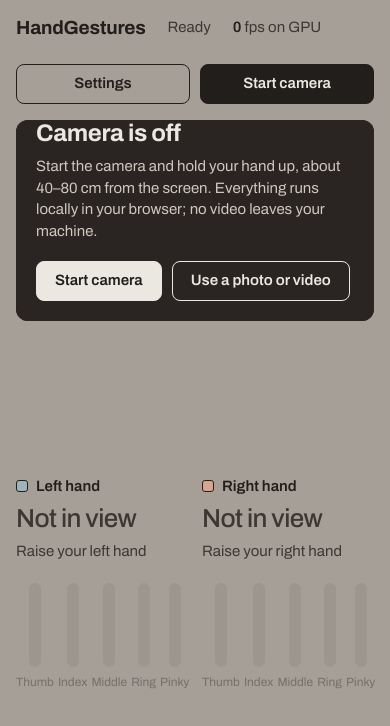
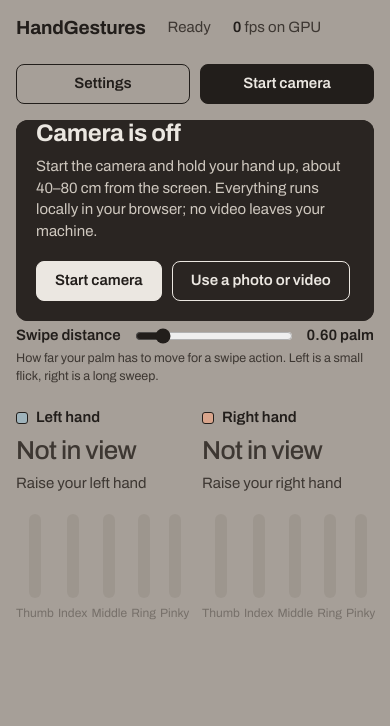
Before and after one commit to ttttima/HandTracking, a website built with Vite: page index.html in a window 390 px wide. Built offline with nearby package versions, Linux system fonts and the light colour scheme; files whose address does not match are found by name; what @mediapipe/tasks-vision would draw is missing.

Commit message:
Swipe distance slider under the camera picture
Same value as Settings > Sensitivity > Swipe distance; the two stay in
sync and the value is saved. The picture is a little shorter so the
slider fits on screen.

Co-Authored-By: Claude Opus 5.5 <noreply@anthropic.com>

```diff
--- a/index.html
+++ b/index.html
@@ -44,6 +44,12 @@
           </div>
         </div>
 
+        <div class="tune" id="tune">
+          <label for="swipe-distance">Swipe distance</label>
+          <input type="range" id="swipe-distance" min="0.2" max="3" step="0.05" aria-describedby="swipe-distance-hint" />
+          <output id="swipe-distance-out" for="swipe-distance"></output>
+          <small id="swipe-distance-hint">How far your palm has to move for a swipe action. Left is a small flick, right is a long sweep.</small>
+        </div>
         <section class="hand" id="hand-right" data-side="Right" data-present="false" aria-label="Right hand">
           <h2 class="hand-name"><i class="swatch" aria-hidden="true"></i>Right hand</h2>
           <p class="sign" data-role="sign">Not in view</p>
--- a/src/app.ts
+++ b/src/app.ts
@@ -32,6 +32,7 @@ import type { HandFeatures, HandGestureState } from './types';
 import { Dashboard } from './ui/dashboard';
 import { $ } from './ui/dom';
 import { SettingsPanel } from './ui/settingsPanel';
+import { SwipeSlider } from './ui/swipeSlider';
 import { PcController, type ControlOptions } from './control/pcController';
 
 const CONTROL_STORAGE = 'handgestures.control.v1';
@@ -62,6 +63,7 @@ export class HandTrackingApp {
   readonly actions = new ActionMapper(this.bus);
   readonly ui = new Dashboard();
   private settings = new SettingsPanel();
+  private swipeSlider = new SwipeSlider();
   private renderer = new SkeletonRenderer($('overlay') as HTMLCanvasElement);
   private air = new AirCanvas($('air-canvas') as HTMLCanvasElement);
   /** Present only in the desktop app (Electron preload provides window.pcControl). */
@@ -103,6 +105,7 @@ export class HandTrackingApp {
     loadSnapping();
     loadKeybinds();
     this.settings.refresh();
+    this.swipeSlider.refresh();
     this.restoreFlags();
     this.bindControls();
     this.bindEvents();
@@ -242,6 +245,7 @@ export class HandTrackingApp {
     this.lastVideoTime = -1;
     this.frameSize = { w: src.width, h: src.height };
     this.stage.style.setProperty('--ar', String(src.width / Math.max(1, src.height)));
+    document.getElementById('tune')?.style.setProperty('--ar', String(src.width / Math.max(1, src.height)));
     this.video.hidden = src.kind === 'image';
     this.image.hidden = src.kind !== 'image';
     this.ui.setEmpty(null);
--- a/src/styles.css
+++ b/src/styles.css
@@ -70,21 +70,34 @@ kbd { font: inherit; font-weight: 600; padding: 0 5px; border: 1px solid var(--r
 
 /* ── Layout: left hand | picture | right hand ─────────────────────────── */
 .layout {
-  flex: 1; display: grid; align-items: start; gap: 28px;
+  flex: 1; display: grid; align-items: start; align-content: start; gap: 28px;
   grid-template-columns: minmax(220px, 1fr) minmax(0, 3.4fr) minmax(220px, 1fr);
-  grid-template-areas: 'left stage right';
+  grid-template-areas: 'left stage right' '. tune .';
 }
 /* Without mirroring the camera shows your left hand on the right, so the panels follow it. */
-.layout.unmirrored { grid-template-areas: 'right stage left'; }
+.layout.unmirrored { grid-template-areas: 'right stage left' '. tune .'; }
+#hand-left { grid-row: 1 / span 2; }
+#hand-right { grid-row: 1 / span 2; }
 #hand-left { grid-area: left; }
 #hand-right { grid-area: right; }
 .stage { grid-area: stage; }
+
+/* ── Swipe distance, under the picture ─────────────────────────────────── */
+.tune {
+  grid-area: tune; justify-self: center; width: min(100%, calc((100vh - 185px) * var(--ar, 1.7778)));
+  display: grid; grid-template-columns: auto 1fr auto; align-items: center; column-gap: 14px; row-gap: 2px;
+  margin-top: -14px;
+}
+.tune label { font-weight: 600; }
+.tune input { width: 100%; accent-color: var(--soot); margin: 0; }
+.tune output { min-width: 6.5ch; text-align: right; font-weight: 600; }
+.tune small { grid-column: 1 / -1; color: var(--ink-2); font-size: 12.5px; }
 
 /* ── Picture ───────────────────────────────────────────────────────────── */
 .stage {
   --ar: 1.7778;
   position: relative; justify-self: center;
-  width: min(100%, calc((100vh - 120px) * var(--ar))); aspect-ratio: var(--ar);
+  width: min(100%, calc((100vh - 185px) * var(--ar))); aspect-ratio: var(--ar);
   border-radius: 12px; overflow: hidden; background: var(--film);
 }
 .stage video, .stage img, .stage .layer { position: absolute; inset: 0; width: 100%; height: 100%; }
@@ -181,8 +194,10 @@ kbd { font: inherit; font-weight: 600; padding: 0 5px; border: 1px solid var(--r
 
 /* ── Smaller screens: picture on top, both hands side by side below ────── */
 @media (max-width: 1100px) {
-  .layout { grid-template-columns: 1fr 1fr; grid-template-areas: 'stage stage' 'left right'; }
-  .layout.unmirrored { grid-template-areas: 'stage stage' 'right left'; }
+  .layout { grid-template-columns: 1fr 1fr; grid-template-areas: 'stage stage' 'tune tune' 'left right'; }
+  .layout.unmirrored { grid-template-areas: 'stage stage' 'tune tune' 'right left'; }
+  #hand-left, #hand-right { grid-row: auto; }
+  .tune { width: min(100%, calc((100vh - 300px) * var(--ar, 1.7778))); }
   .stage { width: min(100%, calc((100vh - 300px) * var(--ar))); }
 }
 @media (max-width: 640px) {
--- a/src/ui/settingsPanel.ts
+++ b/src/ui/settingsPanel.ts
@@ -4,6 +4,7 @@ import {
 } from '../config';
 import { $, el } from './dom';
 import { saveSnapping, snapping } from '../control/angleSnap';
+import { THRESHOLDS_CHANGED } from './swipeSlider';
 
 export class SettingsPanel {
   private drawer = $('settings');
@@ -33,6 +34,7 @@ export class SettingsPanel {
         input.addEventListener('input', () => {
           thresholds[f.key] = Number(input.value);
           this.renderValue(f.key);
+          window.dispatchEvent(new CustomEvent(THRESHOLDS_CHANGED, { detail: f.key }));
           window.clearTimeout(this.saveTimer);
           this.saveTimer = window.setTimeout(saveThresholds, 250);
         });
@@ -48,6 +50,14 @@ export class SettingsPanel {
     snapOn.addEventListener('change', () => { snapping.enabled = snapOn.checked; saveSnapping(); });
     snapStep.addEventListener('change', () => { snapping.increment = Number(snapStep.value); saveSnapping(); });
     this.refresh();
+    // Another slider (e.g. Swipe distance under the picture) changed a value.
+    window.addEventListener(THRESHOLDS_CHANGED, (e) => {
+      const key = (e as CustomEvent<string>).detail;
+      const i = this.inputs.get(key);
+      if (!i || document.activeElement === i.input) return;
+      i.input.value = String(thresholds[key as keyof typeof thresholds]);
+      this.renderValue(key);
+    });
 
     this.button.addEventListener('click', () => this.toggle());
     $('btn-close-settings').addEventListener('click', () => this.toggle(false));
@@ -56,6 +66,7 @@ export class SettingsPanel {
     $('btn-reset').addEventListener('click', () => {
       resetThresholds();
       this.refresh();
+      window.dispatchEvent(new CustomEvent(THRESHOLDS_CHANGED, { detail: '*' }));
     });
   }
 
--- /dev/null
+++ b/src/ui/swipeSlider.ts
@@ -0,0 +1,37 @@
+/**
+ * Swipe distance slider under the picture: how far the palm has to move (in palm sizes) for a
+ * swipe to fire its action. Same value as Settings → Sensitivity → Swipe distance.
+ */
+import { saveThresholds, thresholds } from '../config';
+import { $ } from './dom';
+
+/** Fired on window whenever a threshold changes, so every slider showing it can update. */
+export const THRESHOLDS_CHANGED = 'hg:thresholds-changed';
+
+export class SwipeSlider {
+  private input = $('swipe-distance') as HTMLInputElement;
+  private output = $('swipe-distance-out') as HTMLOutputElement;
+  private saveTimer = 0;
+
+  constructor() {
+    this.input.addEventListener('input', () => {
+      thresholds.swipeMinDistance = Number(this.input.value);
+      this.render();
+      window.dispatchEvent(new CustomEvent(THRESHOLDS_CHANGED, { detail: 'swipeMinDistance' }));
+      window.clearTimeout(this.saveTimer);
+      this.saveTimer = window.setTimeout(saveThresholds, 250);
+    });
+    window.addEventListener(THRESHOLDS_CHANGED, () => this.refresh());
+    this.refresh();
+  }
+
+  refresh(): void {
+    this.input.value = String(thresholds.swipeMinDistance);
+    this.render();
+  }
+
+  private render() {
+    const v = thresholds.swipeMinDistance;
+    this.output.value = `${v.toFixed(2)} palm`;
+  }
+}
```
Also changed, not shown: README.md.
